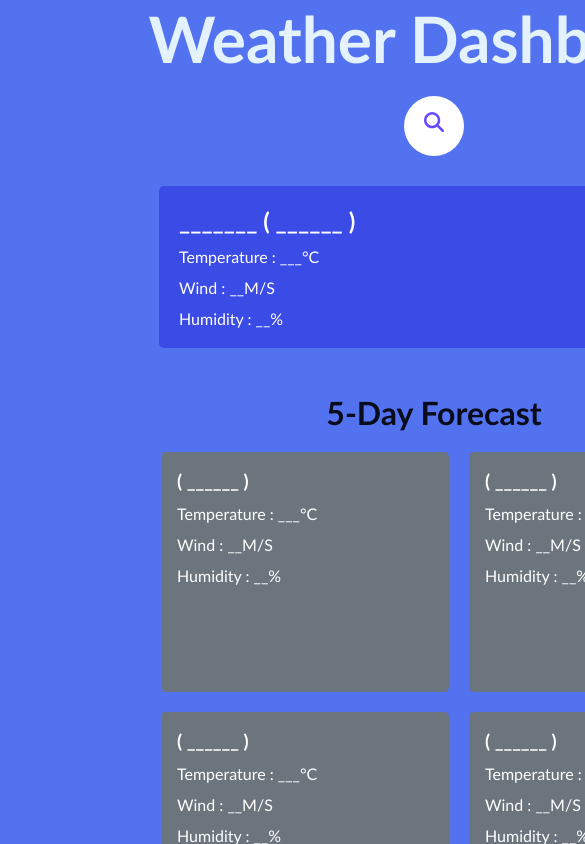
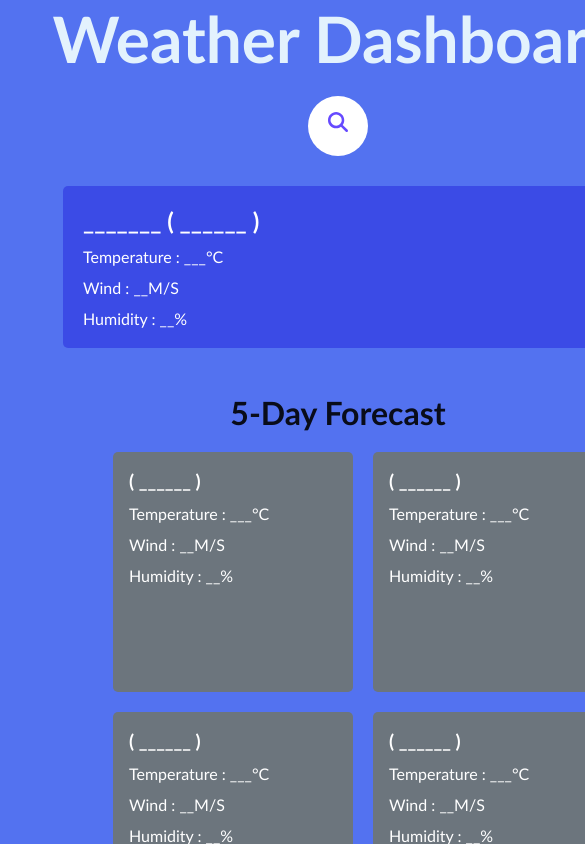
Before and after one commit to ARYANSHAH1567/WEATHER-DASHBOARD, a React app: page / in a window 390 px wide. Shown: the top 844 px of the page, 585 px wide, since content can reach past the window. Built offline with nearby package versions, Linux system fonts and the light colour scheme; no server answers; the HTML template or start-up script is replaced by a standard one.

Commit message:
Update weatherInfo.css

```diff
--- a/src/weatherInfo.css
+++ b/src/weatherInfo.css
@@ -33,6 +33,14 @@ body {
   font-family: "Trebuchet MS", "Lucida Sans Unicode", "Lucida Grande",
     "Lucida Sans", Arial, sans-serif;
 }
+
+@media screen and (max-width: 600px) {
+  body {
+    margin-left: 0;
+    margin-right: -5rem;
+  }
+}
+
 
 h1 {
   color: #e3f2fd;
```
